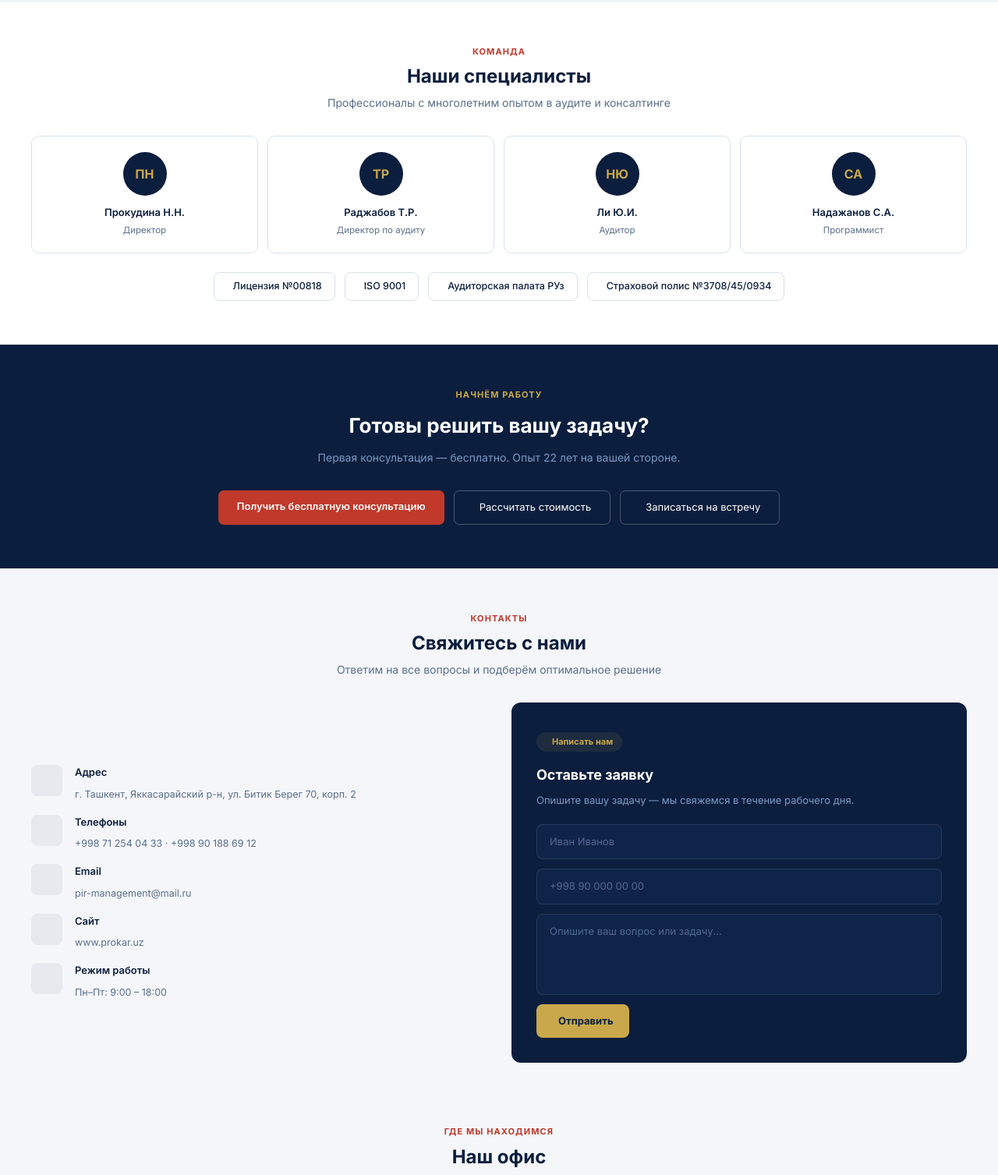
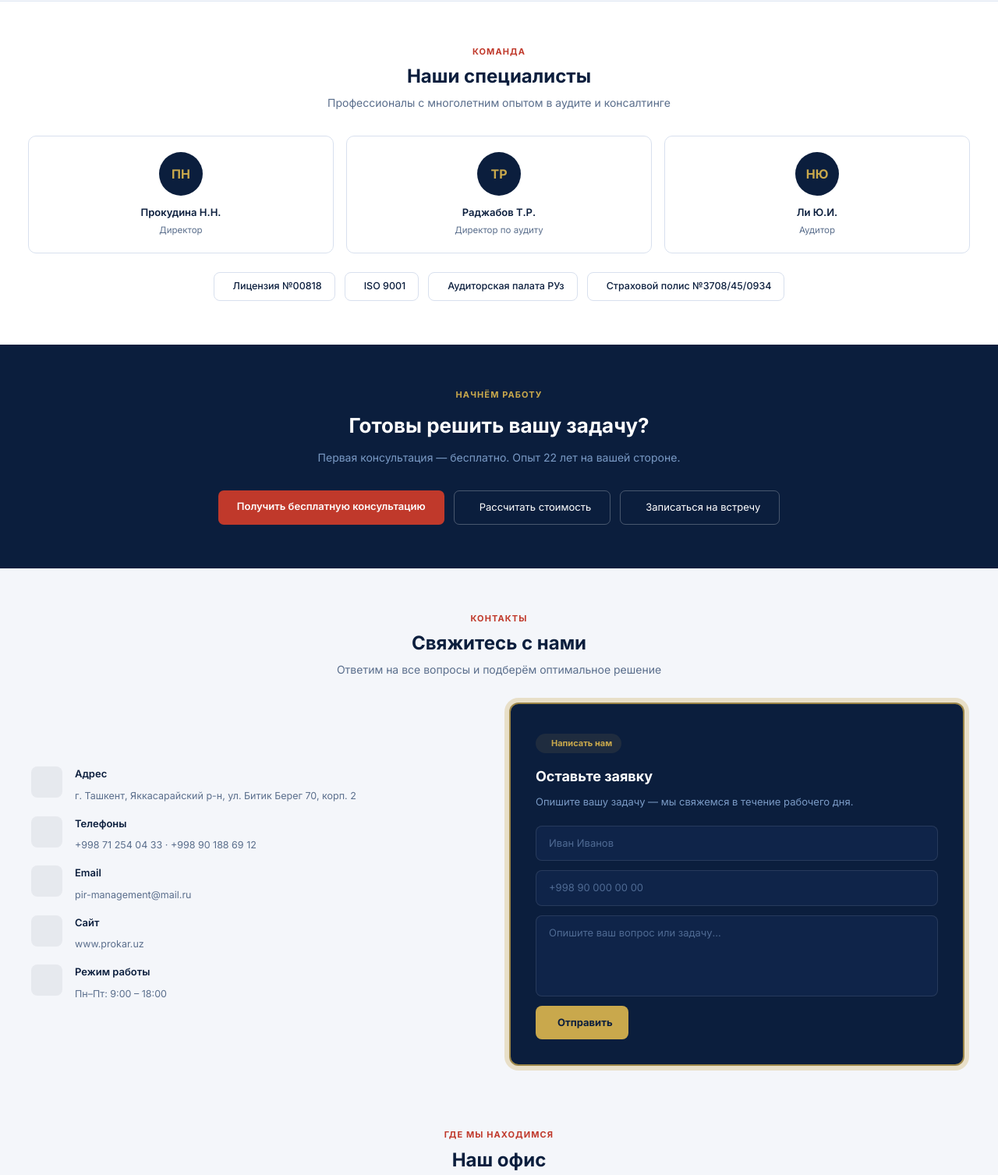
Before and after one commit to ulugbek101/prokar-agency-website, a Django app: page / in a window 1280 px wide. Shown: the part 1873-3380 px from the top of the page at 78% size. Run offline with Django 4.2, Linux system fonts and the light colour scheme; data that the repository does not hold is empty; style sheets or scripts are compiled from the project's sources; parts of the project's set-up code (start-up, migrations or seed data) failed here and were passed over; some libraries are stand-ins or nearby versions; grey boxes are pictures that could not be loaded.

Commit message:
Add team carousel and periodic form attention animation

```diff
--- a/templates/base.html
+++ b/templates/base.html
@@ -29,6 +29,25 @@
     [data-delay="600"]{transition-delay:.60s}[data-delay="700"]{transition-delay:.70s}
     [data-animate].resetting{transition:none!important}
     @media(prefers-reduced-motion:reduce){[data-animate],[data-animate].is-visible{transition:none;opacity:1;transform:none}}
+
+    /* ── Form attention pulse ── */
+    @keyframes form-attention {
+      0%   { transform:translateX(0);    border-color:rgba(201,168,76,0);   box-shadow:0 0 0 0   rgba(201,168,76,0) }
+      4%   { transform:translateX(-7px); border-color:rgba(201,168,76,.95); box-shadow:0 0 0 6px rgba(201,168,76,.35) }
+      8%   { transform:translateX(7px) }
+      12%  { transform:translateX(-6px) }
+      16%  { transform:translateX(5px) }
+      20%  { transform:translateX(-3px) }
+      24%  { transform:translateX(2px) }
+      28%  { transform:translateX(0) }
+      50%  { border-color:rgba(201,168,76,.2); box-shadow:0 0 0 6px rgba(201,168,76,.08) }
+      65%  { border-color:rgba(201,168,76,0);  box-shadow:0 0 0 0   rgba(201,168,76,0) }
+      100% { transform:translateX(0) }
+    }
+    #feedback-form-card {
+      border: 2px solid transparent;
+      animation: form-attention 8s ease-in-out 5s infinite;
+    }
   </style>
 
   {% if debug %}
@@ -197,7 +216,7 @@
         </div>
 
         {# Feedback form #}
-        <div class="bg-navy rounded-xl p-8" data-animate="fade-right">
+        <div id="feedback-form-card" class="bg-navy rounded-xl p-8" data-animate="fade-right">
           <div class="inline-flex items-center gap-2 bg-gold/10 text-gold text-[11px] font-bold px-3 py-1 rounded-full mb-4">
             <i class="ti ti-mail text-sm"></i> {% trans "Написать нам" %}
           </div>
--- a/templates/home.html
+++ b/templates/home.html
@@ -215,26 +215,29 @@
       <div class="section-sub">{% trans "Профессионалы с многолетним опытом в аудите и консалтинге" %}</div>
     </div>
 
-    <div class="grid grid-cols-2 md:grid-cols-4 gap-3">
-      <div class="team-card" data-animate="scale-in" data-delay="100">
+    {# Carousel — overflow hidden on section, track slides L→R #}
+    <div id="team-carousel" class="overflow-hidden -mx-1">
+      <div id="team-track" class="flex" style="gap:16px; will-change:transform">
+        <div class="team-card" style="flex-shrink:0">
           <div class="avatar">ПН</div>
           <h4 class="text-[13px] font-semibold text-navy mb-1">Прокудина Н.Н.</h4>
           <p class="text-[11.5px] text-body-text">{% trans "Директор" %}</p>
         </div>
-      <div class="team-card" data-animate="scale-in" data-delay="200">
+        <div class="team-card" style="flex-shrink:0">
           <div class="avatar">ТР</div>
           <h4 class="text-[13px] font-semibold text-navy mb-1">Раджабов Т.Р.</h4>
           <p class="text-[11.5px] text-body-text">{% trans "Директор по аудиту" %}</p>
         </div>
-      <div class="team-card" data-animate="scale-in" data-delay="300">
+        <div class="team-card" style="flex-shrink:0">
           <div class="avatar">НЮ</div>
           <h4 class="text-[13px] font-semibold text-navy mb-1">Ли Ю.И.</h4>
           <p class="text-[11.5px] text-body-text">{% trans "Аудитор" %}</p>
         </div>
-      <div class="team-card" data-animate="scale-in" data-delay="400">
+        <div class="team-card" style="flex-shrink:0">
           <div class="avatar">СА</div>
           <h4 class="text-[13px] font-semibold text-navy mb-1">Надажанов С.А.</h4>
           <p class="text-[11.5px] text-body-text">{% trans "Программист" %}</p>
+        </div>
       </div>
     </div>
 
@@ -296,3 +299,68 @@
 </section>
 
 {% endblock %}
+
+{% block extra_js %}
+<script>
+(function () {
+  var container = document.getElementById('team-carousel');
+  var track     = document.getElementById('team-track');
+  if (!container || !track) return;
+
+  var GAP    = 16;
+  var paused = false;
+  var busy   = false;
+  var pos    = 0;
+
+  /* Clone original cards so the loop is seamless */
+  var originals = Array.from(track.children);
+  var origCount = originals.length;
+  originals.forEach(function (c) { track.appendChild(c.cloneNode(true)); });
+
+  function getCfg() {
+    var w       = container.offsetWidth;
+    var perView = w >= 900 ? 3 : (w >= 560 ? 2 : 1);
+    var cardW   = (w - GAP * (perView - 1)) / perView;
+    return { step: cardW + GAP, cardW: cardW };
+  }
+
+  function applyWidths() {
+    var c = getCfg();
+    Array.from(track.children).forEach(function (card) {
+      card.style.width = c.cardW + 'px';
+    });
+    track.style.transition = 'none';
+    track.style.transform  = 'translateX(-' + (pos * getCfg().step) + 'px)';
+  }
+
+  function advance() {
+    if (busy || paused) return;
+    busy = true;
+    pos++;
+
+    var step = getCfg().step;
+    track.style.transition = 'transform 0.75s cubic-bezier(0.4, 0, 0.2, 1)';
+    track.style.transform  = 'translateX(-' + (pos * step) + 'px)';
+
+    setTimeout(function () {
+      if (pos >= origCount) {
+        /* Silently snap back — clones at pos=origCount look identical to pos=0 */
+        pos = 0;
+        track.style.transition = 'none';
+        track.style.transform  = 'translateX(0)';
+        track.offsetHeight; /* force reflow */
+      }
+      busy = false;
+    }, 800);
+  }
+
+  applyWidths();
+  window.addEventListener('resize', applyWidths);
+
+  container.addEventListener('mouseenter', function () { paused = true; });
+  container.addEventListener('mouseleave', function () { paused = false; });
+
+  setInterval(advance, 2600);
+})();
+</script>
+{% endblock %}
```
Lines whose indentation alone changed are shown as unchanged.
